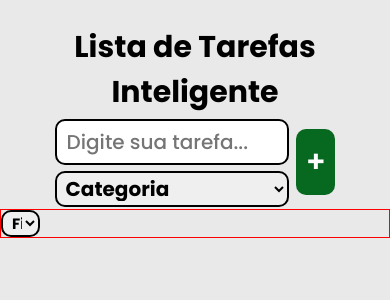
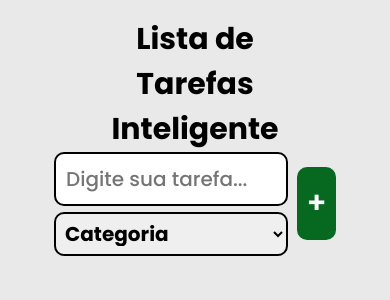
Before and after one commit to lucasdborges99/Lista-de-Tarefas-Inteligente, a React (Vite) app: page / in a window 390 px wide. Shown: the top 300 px of the page. Built offline with nearby package versions, Linux system fonts and the light colour scheme.

Commit message:
responsivo

```diff
--- a/src/components/App.jsx
+++ b/src/components/App.jsx
@@ -10,7 +10,6 @@ function App() {
   const[catColor, setCatColor] = useState('black');
   const carregamentoIncial = useRef(true);
   const[tarefaEmEdicao, setTarefaEmEdicao] = useState(null);
-  const[selectFiltro, setSelectFiltro] = useState('');
 
 
   //! MUDA O ESTADO DO INPUT PARA O QUE FOR DIGITADO  (Header.jsx)
@@ -186,8 +185,6 @@ function App() {
         mudancaSelect = {mudancaSelect}
         catColor = {catColor}
         addTarefaEnter = {addTarefaEnter}
-        selectFiltro = {selectFiltro}
-        setSelectFiltro = {setSelectFiltro}
         />
         <ListaTarefas
         listaDeTarefas = {listaDeTarefas}
--- a/src/components/Header.jsx
+++ b/src/components/Header.jsx
@@ -8,9 +8,7 @@ function Header({
     select,
     mudancaSelect,
     catColor,
-    addTarefaEnter,
-    selectFiltro,
-    setSelectFiltro})
+    addTarefaEnter})
 {
     return(
         <header>
@@ -21,7 +19,6 @@ function Header({
             <div className="entradaTarefa">
                 <div className="inputTarefa">
                     <input type="text"  placeholder='Digite sua tarefa...' value={input} onChange={mudancaInput} onKeyDown={addTarefaEnter}/>
-                    <div className="categorias">
                     <select onChange={mudancaSelect} onKeyDown={addTarefaEnter} value={select} style={{color: catColor}}>
                         <option value="" hidden>Categoria</option>
                         <option className="trabalho" value="trabalho">Trabalho</option>
@@ -33,22 +30,9 @@ function Header({
                         <option className="projetos" value="projetos">Projetos</option>
                     </select>
                 </div>
-                </div>
                 <div className="btnAddTarefa">
                     <button onClick={() => addTarefaNaLista(input, select)}>+</button>
                 </div>
-            </div>
-            <div className='filtro'>
-                <select value={selectFiltro}>
-                <option value="" hidden>Filtrar por:</option>
-                <option value="trabalho">Trabalho</option>
-                <option value="pessoal">Pessoal</option>
-                <option value="estudos">Estudos</option>
-                <option value="casa">Casa</option>
-                <option value="lazer">Lazer</option>
-                <option value="financas">Finanças</option>
-                <option value="projetos">Projetos</option>
-            </select>
             </div>
         </header>
     );
--- a/src/styles/Header.css
+++ b/src/styles/Header.css
@@ -5,59 +5,46 @@ header {
     align-items: center;
     justify-content: center;
     width: 100vw;
-    margin-top: 3vh;
 }
 
 header .titulo {
-    width: 100vw;
     text-align: center;
     font-size: 20px;
+    margin-top: 2vh;
+    width: 55vw;
 }
 
 header .entradaTarefa {
-    width: 100vw;
     display: flex;
     flex-direction: row;
     justify-content: center;
     align-items: center;
-}
-
-header .filtro{
-    width: 100vw;
-    border: 1px solid red;;
+    width: 55vw;
 }
 
 header .btnAddTarefa {
     display: flex;
-    flex-direction: row;
-    height: 70%;
+    align-items: center;
     justify-content: center;
+    height: 100%;
+    flex: 0.5;
+    margin-left: 0.3vw;
 }
 
 .entradaTarefa .inputTarefa {
     display: flex;
     flex-direction: row;
-    height: 70%;
+    height: 100%;
+    flex: 9.5;
     justify-content: center;
-}
-
-.filtro select{
-    font-size: 15px;
-    height: 100%;
-    width: 10vw;
-    border: 2px solid black;
-    text-align: start;
-    padding-left: 5px;
-    border-radius: 10px;
-    cursor: pointer;
-    font-weight: bold;
+    align-items: center;
 }
 
 .inputTarefa input {
     font-size: 20px;
-    height: 100%;
-    width: 30vw;
-    padding: 10px;
+    height: 70%;
+    flex: 9;
+    padding-left: 10px;
     border-radius: 10px;
     border: 2px solid black;
     font-weight: 500;
@@ -65,11 +52,11 @@ header .btnAddTarefa {
 
 .inputTarefa select {
     font-size: 20px;
-    height: 100%;
-    width: 10vw;
+    height: 70%;
+    flex: 1;
     border: 2px solid black;
     text-align: start;
-    padding-left: 5px;
+    padding: 5px;
     border-radius: 10px;
     margin-left: 0.3vw;
     cursor: pointer;
@@ -81,9 +68,8 @@ header .btnAddTarefa {
     align-items: center;
     justify-content: center;
     font-size: 20px;
-    height: 100%;
+    height: 70%;
     width: 3.6vw;
-    margin-left: 0.3vw;
     padding: 10px;
     border: none;
     border-radius: 10px;
--- a/src/styles/ListaTarefa.css
+++ b/src/styles/ListaTarefa.css
@@ -1,8 +1,9 @@
 .listaItens {
-    flex: 85%;
+    flex: 90%;
     display: flex;
     flex-direction: column;
     align-items: center;
     justify-content: flex-start;
-    width: 100vw;
+    margin-top: 1vh;
+    width: 55vw;
 }
--- a/src/styles/Tarefa.css
+++ b/src/styles/Tarefa.css
@@ -3,8 +3,8 @@
   flex-direction: row;
   justify-content: space-between;
   align-items: center;
-  width: 50vw;
-  max-width: 50vw;
+  width: 55vw;
+  max-width: 58vw;
   height: 8vh;
   overflow: hidden;
   margin-bottom: 1.5vh;
@@ -110,8 +110,8 @@
   flex-direction: row;
   justify-content: space-between;
   align-items: center;
-  width: 50vw;
-  max-width: 50vw;
+  width: 55vw;
+  max-width: 55vw;
   height: 8vh;
   margin-bottom: 1.5vh;
   border-radius: 10px;
```
Lines whose indentation alone changed are shown as unchanged.
